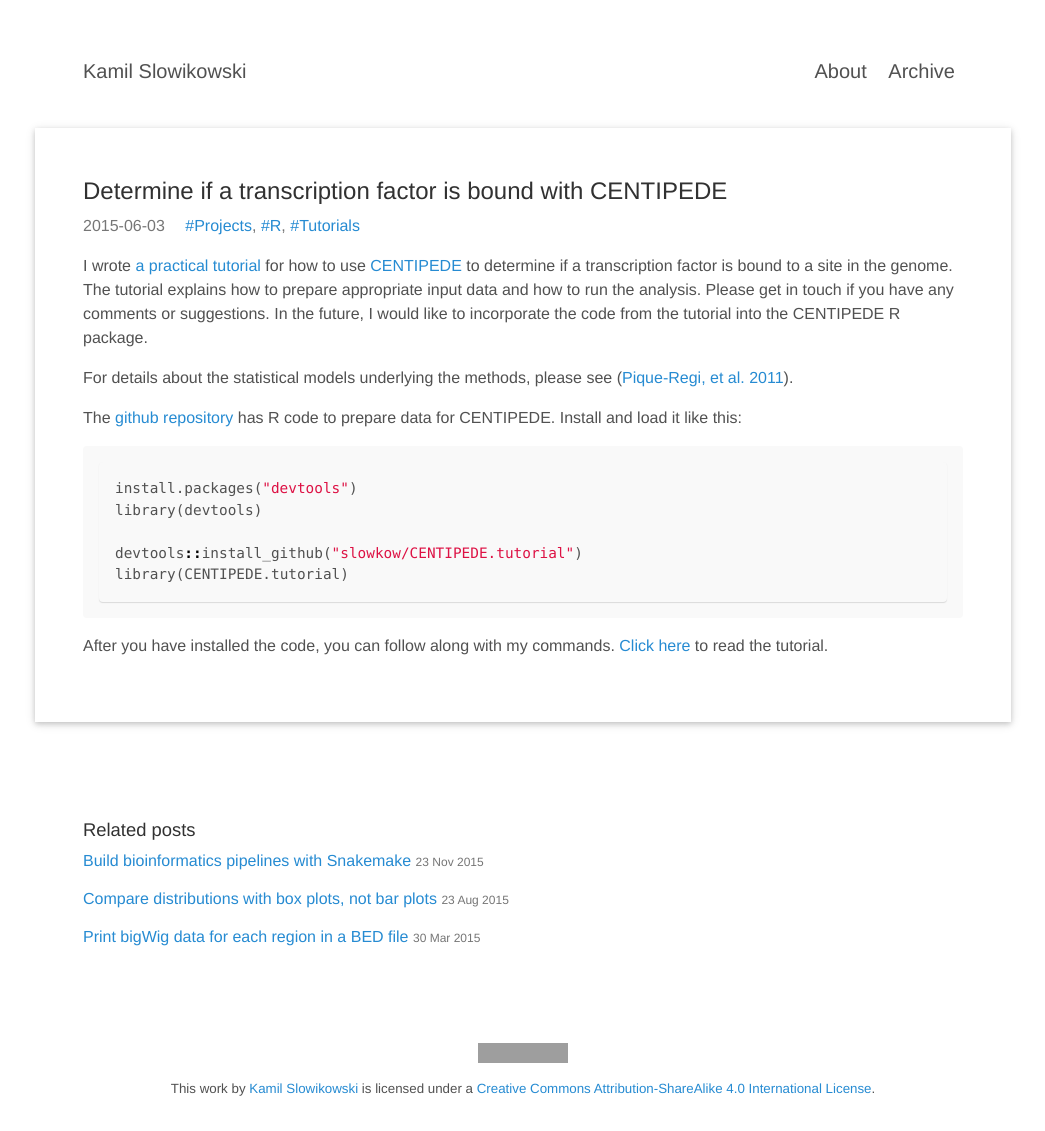
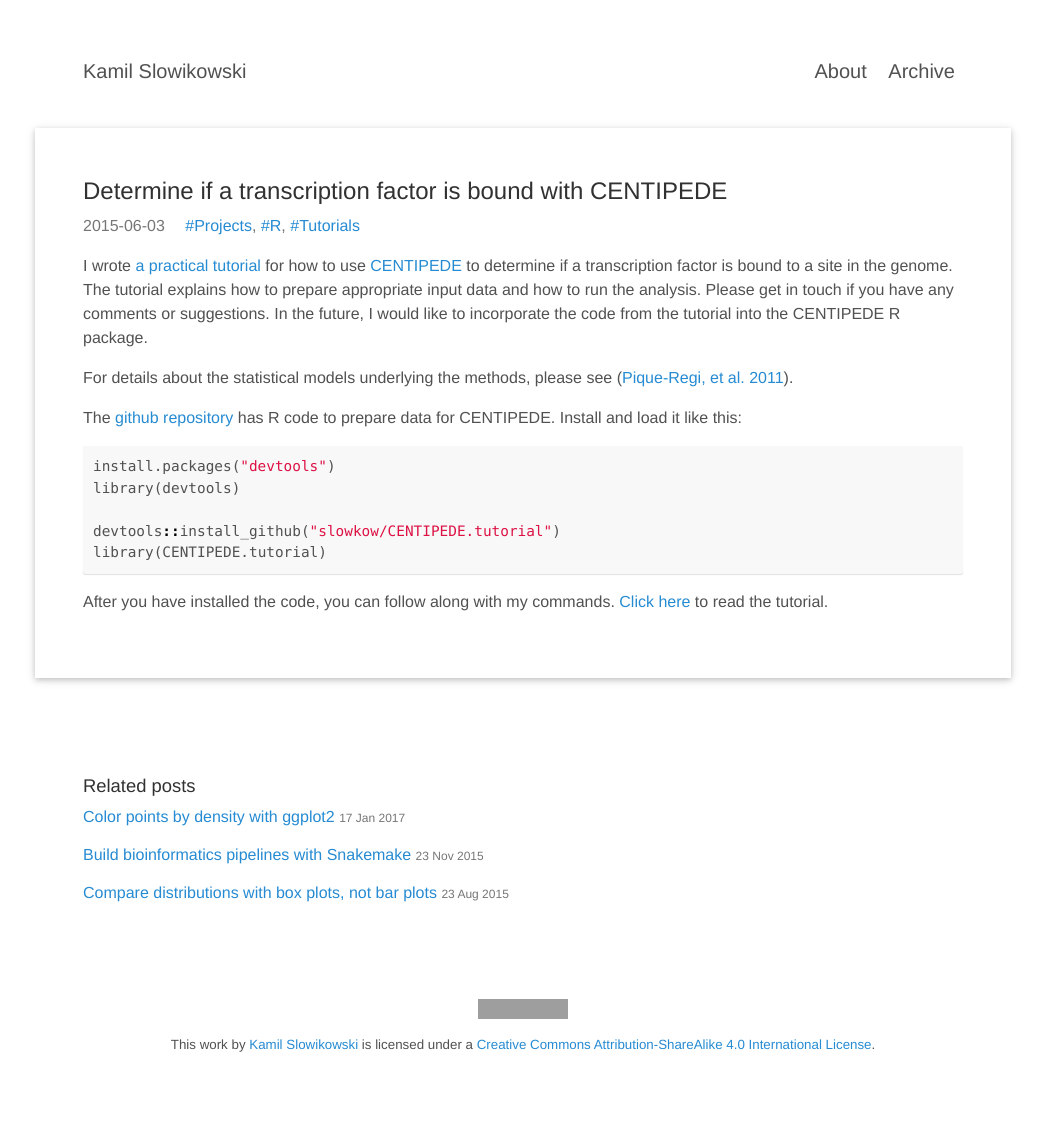
Before and after one commit to slowkow/slowkow.com, a Jekyll site: the page built from _posts/2015-06-03-centipede-tutorial.md, in a window 1280 px wide. Shown: the whole page, without its empty margins (117-1162 px from the left). Built offline with Jekyll 4.4.1, drawn with Linux system fonts in a browser that asks for light colours; after the commit the page ends 1087 px from its top, so only the background shows below that; some of the changed lines change nothing that is shown; grey boxes are pictures that could not be loaded.

Commit message:
add post ggplot2-color-by-density

```diff
--- /dev/null
+++ b/_posts/2017-01-17-ggplot2-color-by-density.md
@@ -0,0 +1,80 @@
+---
+title: "Color points by density with ggplot2"
+author: "Kamil Slowikowski"
+date: "2017-01-17"
+layout: post
+tags: R Tutorials
+categories: notes
+---
+A code snippet that shows how to color points by density in R with ggplot2.
+
+
+
+Load libraries, define a convenience function to call [MASS::kde2d], and generate some data:
+
+[MASS::kde2d]: https://stat.ethz.ch/R-manual/R-devel/library/MASS/html/kde2d.html
+
+
+{% highlight r %}
+library(MASS)
+library(ggplot2)
+library(viridis)
+
+# Get density of points in 2 dimensions.
+# @param x A numeric vector.
+# @param y A numeric vector.
+# @param n Create a square n by n grid to compute density.
+# @return The density within each square.
+get_density <- function(x, y, n = 100) {
+  dens <- MASS::kde2d(x = x, y = y, n = n)
+  ix <- findInterval(x, dens$x)
+  iy <- findInterval(y, dens$y)
+  ii <- cbind(ix, iy)
+  return(dens$z[ii])
+}
+
+set.seed(1)
+dat <- data.frame(
+  x = c(
+    rnorm(1e4, mean = 0, sd = 0.1),
+    rnorm(1e3, mean = 0, sd = 0.1)
+  ),
+  y = c(
+    rnorm(1e4, mean = 0, sd = 0.1),
+    rnorm(1e3, mean = 0.1, sd = 0.2)
+  )
+)
+{% endhighlight %}
+
+Notice how the points are overplotted, so you can't see the peak density:
+
+
+{% highlight r %}
+ggplot(dat) + geom_point(aes(x, y))
+{% endhighlight %}
+
+![plot of chunk plot-without-density]({{ site.baseurl }}/public/figures/plot-without-density-1.png)
+
+Here, we split the plot into a 100 by 100 grid of squares and then color the
+points by the density in each square. I recommend [viridis] for the color
+scheme.
+
+[viridis]: https://cran.r-project.org/web/packages/viridis/vignettes/intro-to-viridis.html
+
+
+{% highlight r %}
+dat$density <- get_density(dat$x, dat$y)
+ggplot(dat) + geom_point(aes(x, y, color = density)) + scale_color_viridis()
+{% endhighlight %}
+
+![plot of chunk plot-with-density]({{ site.baseurl }}/public/figures/plot-with-density-1.png)
+
+Here's what happens when you set `n = 15` (the squares in the grid are too big):
+
+
+{% highlight r %}
+dat$density <- get_density(dat$x, dat$y, n = 15)
+ggplot(dat) + geom_point(aes(x, y, color = density)) + scale_color_viridis()
+{% endhighlight %}
+
+![plot of chunk plot-with-density-rough]({{ site.baseurl }}/public/figures/plot-with-density-rough-1.png)
--- a/_sass/_code.scss
+++ b/_sass/_code.scss
@@ -32,6 +32,7 @@
 }
 
 // Pygments via Jekyll
+/*
 .highlight {
   padding: 1rem;
   margin-bottom: 1rem;
@@ -55,6 +56,7 @@
             user-select: none;
   }
 }
+*/
 
 kbd {
   display: inline-block;
```
Also changed, not shown: public/figures/plot-with-density-1.png (added), public/figures/plot-with-density-rough-1.png (added), public/figures/plot-without-density-1.png (added), 2 other files.
